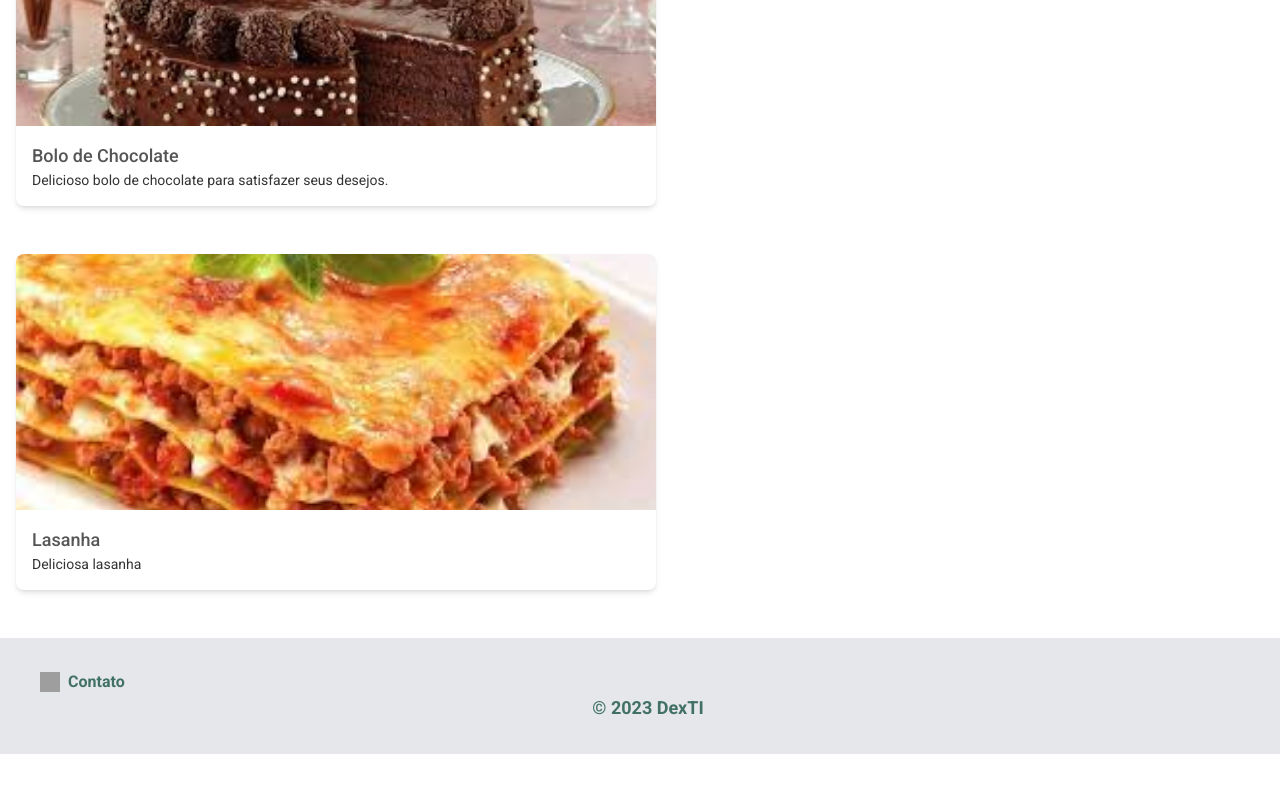
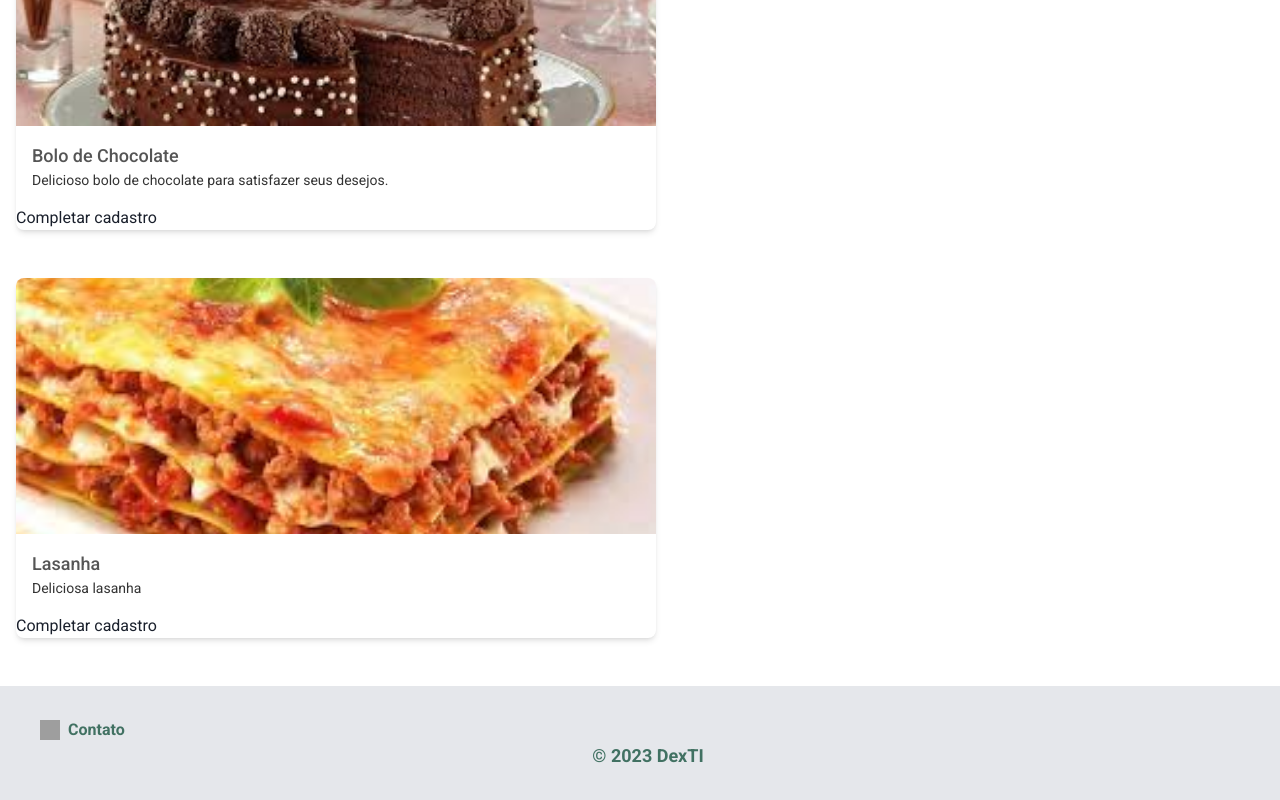
Before and after one commit to alexpxmort/LeticiaCorrea-Blog, a Next.js app: page / in a window 1280 px wide. Shown: the part 735-1535 px from the top of the page. Before the commit the page ends 1489 px from the top, so only its background shows below. Built offline with nearby package versions, Linux system fonts and the light colour scheme; no server answers; grey boxes are pictures that could not be loaded.

Commit message:
Update RecipeCard.tsx

```diff
--- a/src/ui/components/RecipeCard/RecipeCard.tsx
+++ b/src/ui/components/RecipeCard/RecipeCard.tsx
@@ -14,6 +14,7 @@ const RecipeCard = ({ recipe }) => {
             {description}
           </p>
         </div>
+        <a href={`/receitas/${id}`} >Completar cadastro</a>
       </div>
     </a>
   );
```
